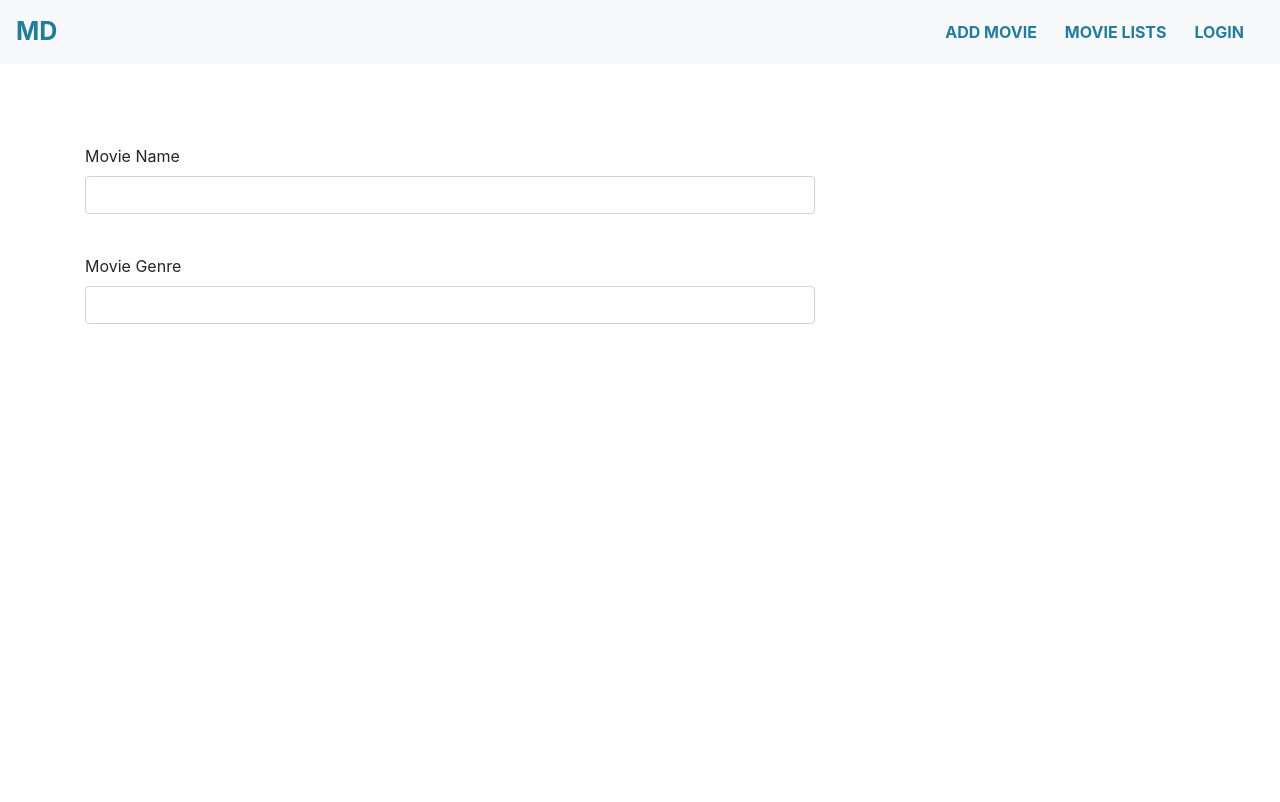
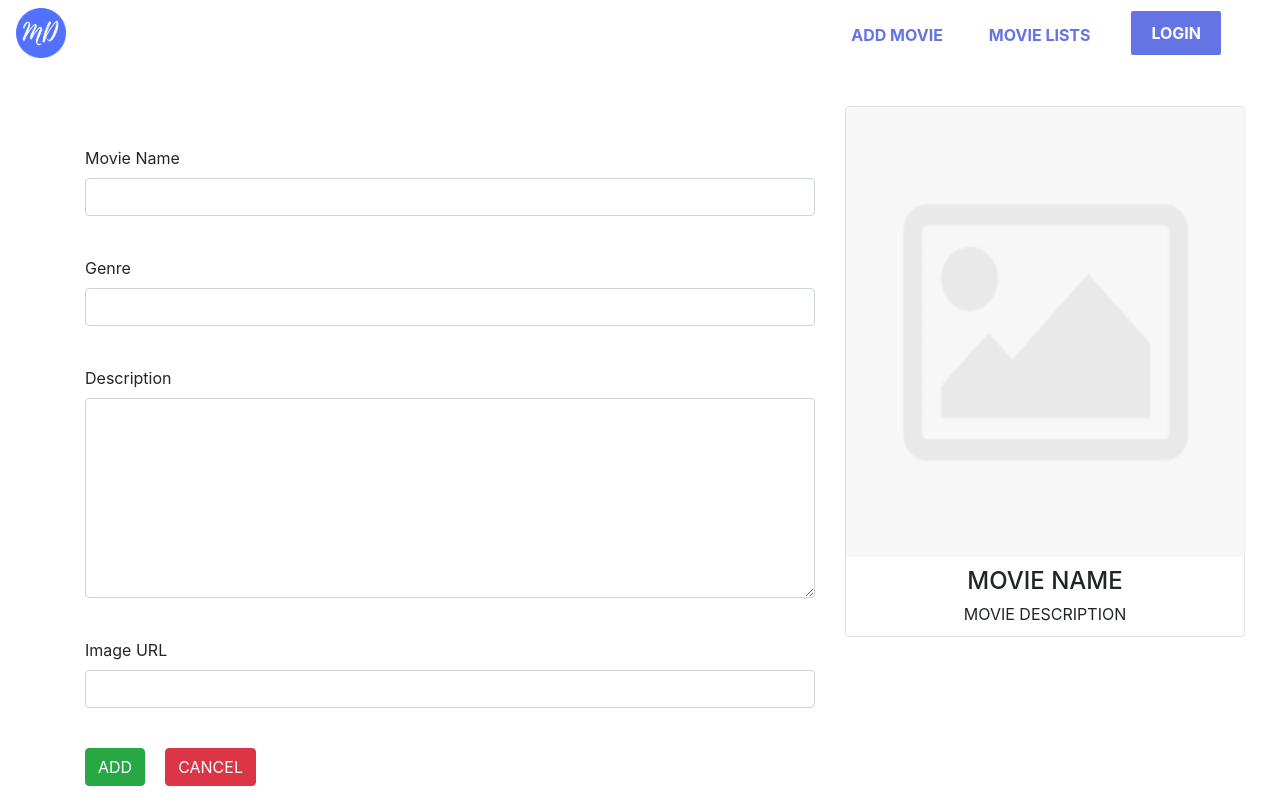
Before and after one commit to aryabhagwat/MovieDatabase, an Angular app: page /addMovie in a window 1280 px wide. Built offline with nearby package versions, Linux system fonts and the light colour scheme.

Commit message:
Movie Add page. Changed color scheme.

```diff
--- a/src/app/auth/login/login.component.html
+++ b/src/app/auth/login/login.component.html
@@ -1,5 +1,5 @@
 <div class="my-container">
-    <div class="container-fluid ">
+    <div class="container ">
         <div class="row">
             <div class="col">
                 <div class="row mainPage align-items-center ">
--- a/src/app/auth/signup/signup.component.css
+++ b/src/app/auth/signup/signup.component.css
@@ -1,20 +1,17 @@
 /*
 COLORS
-Blue: #227C9D
-Red: #FE6D73
-Yellow: #FFCB77
-White: #ECECEC
-Green: #17C3B2
+#6474E5
 */
 
+
 .my-container{
-    background-color: #ECECEC;
+    background-color: #6474E5;
  }
 
 form{
     font-family: 'Lexend', sans-serif;
+}
 
-}
 .background{
     top: 200px;
     padding-right: 100px;
@@ -24,10 +21,11 @@ form{
     font-family: 'Heebo', sans-serif;
     font-size: 40px;
     text-align: left;
-    color: #227C9D;
+    color: #fff;
 }
 
 .background2{
+    background-color: #fff;
     padding-top: 25px;
     padding-bottom: 25px;
     border: 1px solid rgba(0, 0, 0, 0.3);
@@ -39,12 +37,12 @@ form{
 .left-body{
     font-family: 'Lexend', sans-serif;
     text-align: center;
-    color: #FE6D73;
+    color: #fff;
     text-shadow: 5px;
 }
 
 .highlighter{
-    color: #FE6D73;
+    color: #fff;
 }
 
 .background:hover span{
--- a/src/app/header/header.component.css
+++ b/src/app/header/header.component.css
@@ -1,31 +1,52 @@
 /*
 COLORS
-Blue: #227C9D
-Red: #FE6D73
-Yellow: #FFCB77
-White: #ECECEC
-Green: #17C3B2
+#6474E5
 */
 
+
 .logo{
-    font-size: 25px;
-    font-weight: bold;
-    color: #227C9D;
+    width: 50px;
+    height: 50px;
 }
 
 .logo:hover{
     cursor: pointer;
-    color: #FE6D73;
+    transform: scale(1.1);
+    transition: 0.2s all ease-in-out;
 }
 
 .link-sub{
-    color: #227C9D !important;
+    color: #6474E5 !important;
     text-align: right;
     font-weight: bold;
-    padding-right: 20px !important;
+    margin-right: 30px !important;
+    padding-top: 15px;
+    transition: 0.2s all ease-in-out;
 }
 
 .link-sub:hover {
     cursor: pointer;
-    color: #FE6D73 !important;
+    transition: 0.2s all ease-in-out;
+    border-bottom: 3px solid #6474E5;
 }
+
+
+.loginButton{
+    background-color: #6474E5;
+    padding: 10px;
+    padding-left: 20px;
+    padding-right: 20px;
+    color: white;
+    font-weight: bold;
+    border: 3px solid white;
+    border-radius: 5px;
+    margin-right: 40px;
+    transition: 0.2s all ease-in-out;
+}
+
+.loginButton:hover{
+    transition: 0.2s all ease-in-out;
+    background-color: white;
+    border: 3px solid #6474E5;
+    color: #6474E5;
+}
--- a/src/app/header/header.component.html
+++ b/src/app/header/header.component.html
@@ -1,5 +1,7 @@
-<nav class="navbar navbar-expand-lg navbar-light bg-light">
-    <a class="navbar-brand logo" [routerLink]="'/'">MD</a>
+<nav class="navbar navbar-expand-lg">
+    <img class="logo"
+      [routerLink]="'/'"
+      src="assets/images/MD.png">
     <button class="navbar-toggler" type="button" data-toggle="collapse" data-target="#navbarSupportedContent" aria-controls="navbarSupportedContent" aria-expanded="false" aria-label="Toggle navigation">
       <span class="navbar-toggler-icon"></span>
     </button>
@@ -13,7 +15,7 @@
           <a class="nav-link link-sub" [routerLink]="'/movieList'"> MOVIE LISTS </a>
         </li>
         <li class="nav-item active" *ngIf="!isAuthenticated">
-          <a class="nav-link link-sub" [routerLink]="'/login'"> LOGIN </a>
+          <button class="loginButton" [routerLink]="'/login'"> LOGIN </button>
         </li>
         <li class="nav-item active" *ngIf="isAuthenticated">
           <a class="nav-link link-sub" (click)="logout()"> LOGOUT </a>
--- a/src/app/movies/addMovie/addMovie.component.css
+++ b/src/app/movies/addMovie/addMovie.component.css
@@ -9,4 +9,13 @@
 
 .badgeDiv{
     padding-right: 5px !important;
+    cursor: pointer;
 }
+
+textarea{
+    height: 200px;
+}
+
+.submitButtons{
+    margin-right: 20px;
+}
--- a/src/app/movies/addMovie/addMovie.component.html
+++ b/src/app/movies/addMovie/addMovie.component.html
@@ -5,27 +5,70 @@
                 <div class="row">
                     <div class="col-md-12">
                         <label for="name">Movie Name</label>
-                        <input type="text" class="form-control" name="name" formControlName="movieName">
+                        <input
+                            type="text"
+                            class="form-control"
+                            name="name"
+                            formControlName="movieName"
+                            autocomplete="off"
+                            >
                     </div>
                 </div>
                 <div class="row">
                     <div class="col-md-12">
-                        <label for="genre">Movie Genre</label>
-                        <input type="text" (keyup.enter)="addBadge($event.target.value)" class="form-control"
-                            name="genre" formControlName="movieGenre"
+                        <label for="genre">Genre</label>
+                        <input type="text"
+                            (keyup.enter)="addBadge($event.target.value)"
+                            class="form-control"
+                            name="genre"
+                            formControlName="movieGenre"
                             autocomplete="off">
                         <div class="badgeContainer" formArrayName="movieBadge">
                             <div class="badgeDiv" *ngFor="let b of controls; let i = index" [formGroupName]="i">
-                                <span class="badge badge-pill badge-primary" name="badge" (click)="removeBadge(i)"> {{b.value.badge.toUpperCase()}} </span>
+                                <span
+                                    class="badge badge-pill badge-primary"
+                                    name="badge"
+                                    (click)="removeBadge(i)">
+                                    {{b.value.badge.toUpperCase()}}
+                                </span>
                             </div>
                         </div>
                     </div>
                 </div>
-
+                <div class="row">
+                    <div class="col-md-12">
+                        <label for="desc">Description</label>
+                        <textarea class="form-control"
+                            name="desc"
+                            formControlName="movieDescription">
+                        </textarea>
+                    </div>
+                </div>
+                <div class="row">
+                    <div class="col-md-12">
+                        <label for="imageLink">Image URL</label>
+                        <input class="form-control"
+                            name="imageLink"
+                            formControlName="movieImage"/>
+                    </div>
+                </div>
+                <div class="row">
+                    <div class="col-md-12 ">
+                        <button
+                            class="btn btn-success submitButtons"
+                            (click)="addMovie()"
+                            >
+                            ADD
+                        </button>
+                        <button class="btn btn-danger">
+                            CANCEL
+                        </button>
+                    </div>
+                </div>
             </form>
         </div>
         <div class="col-md-4">
-            <!-- <movieCard></movieCard> -->
+            <movieCard [movie]="enteredDetails"></movieCard>
         </div>
     </div>
 </div>
--- a/src/app/movies/addMovie/addmovie.component.ts
+++ b/src/app/movies/addMovie/addmovie.component.ts
@@ -1,3 +1,4 @@
+import { HttpClient } from "@angular/common/http";
 import { Component } from "@angular/core";
 import { FormArray, FormControl, FormGroup } from "@angular/forms";
 
@@ -6,23 +7,36 @@ import { FormArray, FormControl, FormGroup } from "@angular/forms";
     templateUrl: './addMovie.component.html',
     styleUrls: ['./addMovie.component.css']
 })
-export class AddMovieComponent{
+export class AddMovieComponent {
 
+    constructor(private http: HttpClient) {
 
-    movieBadge = new FormArray([]);
+    }
 
     movieAddForm: FormGroup = new FormGroup({
         movieName: new FormControl(''),
         movieGenre: new FormControl(''),
-        movieBadge: this.movieBadge
+        movieBadge: new FormArray([]),
+        movieDescription: new FormControl(''),
+        movieImage: new FormControl(''),
     })
+
+    get enteredDetails() {
+        return {
+            name: this.movieAddForm.get('movieName').value,
+            genre: this.controls,
+            desc: this.movieAddForm.get('movieDescription').value,
+            imageURL: this.movieAddForm.get('movieImage').value,
+            displayButtons: false,
+        }
+    }
 
 
     get controls() { // a getter!
         return (<FormArray>this.movieAddForm.get('movieBadge')).controls;
     }
 
-    addBadge(value){
+    addBadge(value) {
         let badge = new FormControl('TEST');
         badge.setValue(value);
         this.movieAddForm.get('movieGenre').reset();
@@ -35,7 +49,27 @@ export class AddMovieComponent{
 
     }
 
-    removeBadge(index){
+    removeBadge(index) {
         (<FormArray>this.movieAddForm.get('movieBadge')).removeAt(index);
     }
+
+    addMovie() {
+        let title = this.movieAddForm.value.movieName
+        let genre = this.movieAddForm.value.movieGenre
+        let desc = this.movieAddForm.value.movieDescription
+        let img = this.movieAddForm.value.movieImage
+
+        this.http.post('http://localhost:3000/admin/addMovie', {
+            title: title,
+            genre: genre,
+            description: desc,
+            imageURL: img,
+            rating: 5
+        })
+            .subscribe(res => {
+                console.log(res);
+            })
+
+
+    }
 }
--- a/src/app/movies/movieCard/movieCard.component.css
+++ b/src/app/movies/movieCard/movieCard.component.css
@@ -7,12 +7,13 @@
 }
 
 .movieCard{
-    width: 300px;
+    width: 400px;
 }
 
 .movieImage{
-    width: 300px;
+    width: 400px;
     height: 450px;
+    overflow: hidden;
 }
 
 img{
--- a/src/app/movies/movieCard/movieCard.component.html
+++ b/src/app/movies/movieCard/movieCard.component.html
@@ -1,15 +1,25 @@
 <div class="card movieCard text-center">
-    <img class="card-img-top movieImage" [src]="movie.movieLink"
+
+    <img
+        class="card-img-top movieImage"
+        [src]="movie.imageURL || defaultImage"
         alt="Card image cap">
+
     <div class="card-body">
-        <h4 class="card-title">{{ movie.movieName }}</h4>
-        <h6 class="card-subtitle mb-2 text-muted">{{ movie.movieGenre }}</h6>
+        <h4 class="card-title">{{ movie.name || 'MOVIE NAME'}}</h4>
+        <span
+            class="badge badge-pill badge-primary"
+            name="badge"
+            *ngFor="let i of movie.genre">
+            {{ i.controls.badge.value }}
+        </span>
+        <h6 class="card-subtitle mb-2 text-muted">{{ movie.genre }}</h6>
         <p class="card-text">
-            Some quick example text to build on the card title
-            and make up the bulk of the card's content.
+            {{ movie.desc || 'MOVIE DESCRIPTION'}}
         </p>
-        <div class="btn-group" role="group" aria-label="Basic example">
 
+
+        <div class="btn-group" role="group" aria-label="Basic example" *ngIf="movie.displayButtons">
             <button type="button" class="btn btn-success btn-sm watchedButton">
                 WATCHED
             </button>
```
Also changed, not shown: src/app/auth/login/login.component.css (+5 -19 lines), src/app/movies/movieCard/movieCard.component.ts (+9 -5 lines), src/styles.css (+24 -14 lines), src/assets/images/MD.png (added), 1 other file (tests, documents, lock files or other folders). Lines whose indentation alone changed are shown as unchanged.
